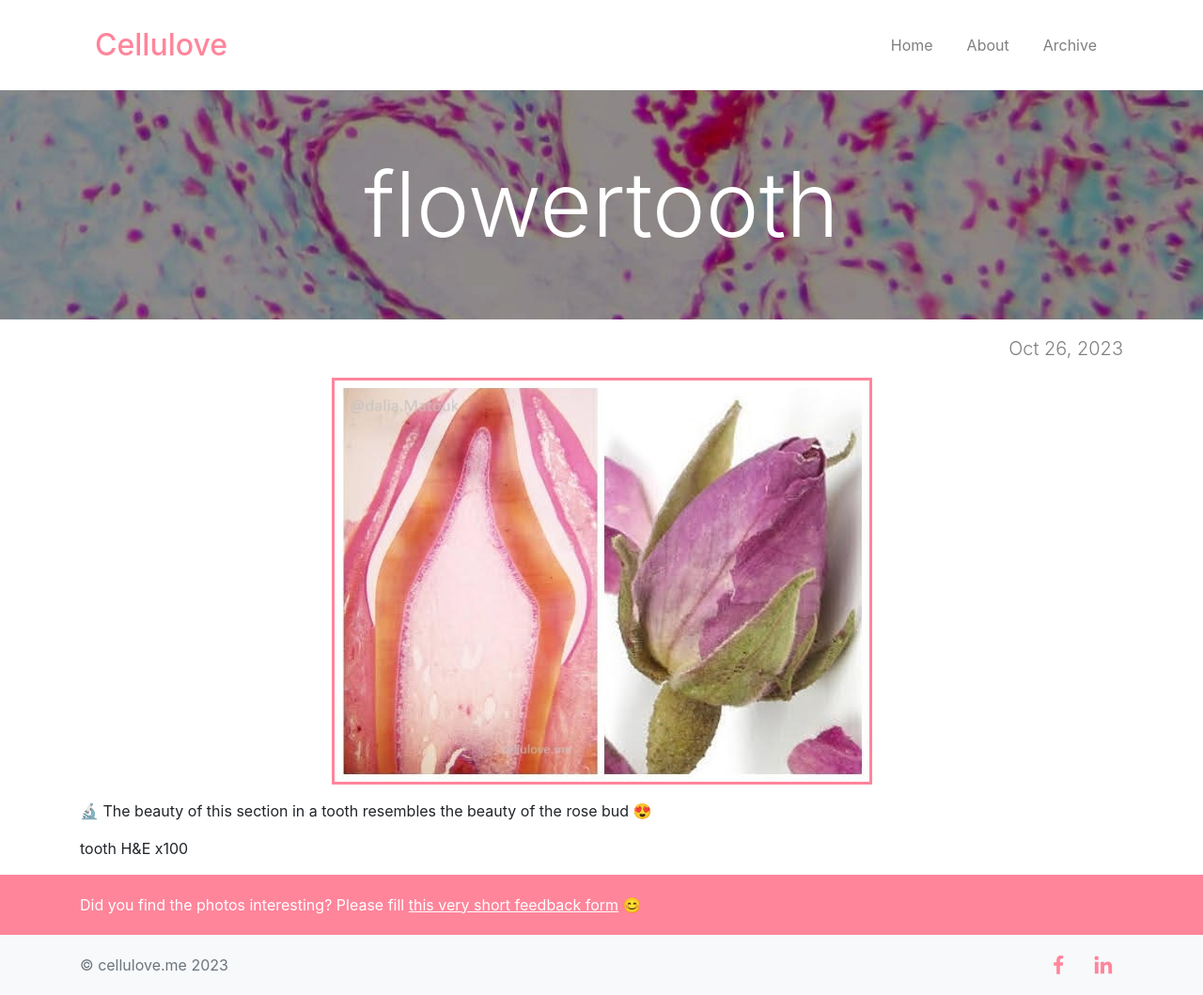
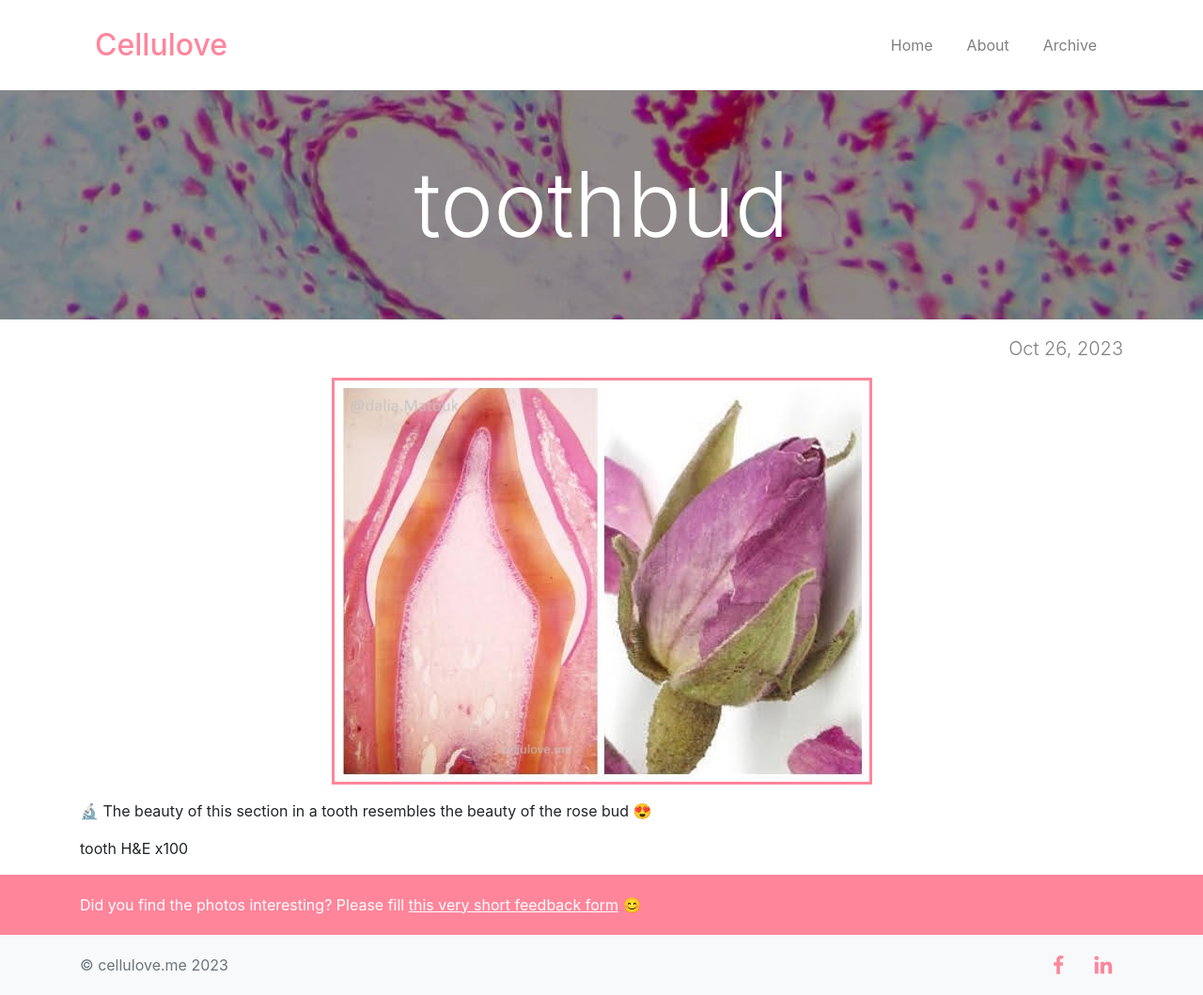
Before and after one commit to cellulove/cellulove.github.io, a Jekyll site: the page built from _posts/2023-10-27-flowertooth.markdown, in a window 1280 px wide. Shown: the whole page at 94% size. Built offline with Jekyll 4.4.1, drawn with Linux system fonts in a browser that asks for light colours; comment, search, counter and statistics services are not loaded.

Commit message:
Update 2023-10-27-flowertooth.markdown

```diff
--- a/_posts/2023-10-27-flowertooth.markdown
+++ b/_posts/2023-10-27-flowertooth.markdown
@@ -1,12 +1,12 @@
 ---
 layout: post
-title:  "flowertooth"
+title:  "toothbud"
 date:   2023-10-27 00:00:00 +0200
 categories: Male
 image: flower_tooth.jpg
 ---
 
-![flowertooth]({{ BASE_PATH }}/assets/images/flower_tooth.jpg)
+![toothbud]({{ BASE_PATH }}/assets/images/flower_tooth.jpg)
 
  🔬
  The beauty of this section in a tooth resembles the beauty of the rose bud 😍
```
